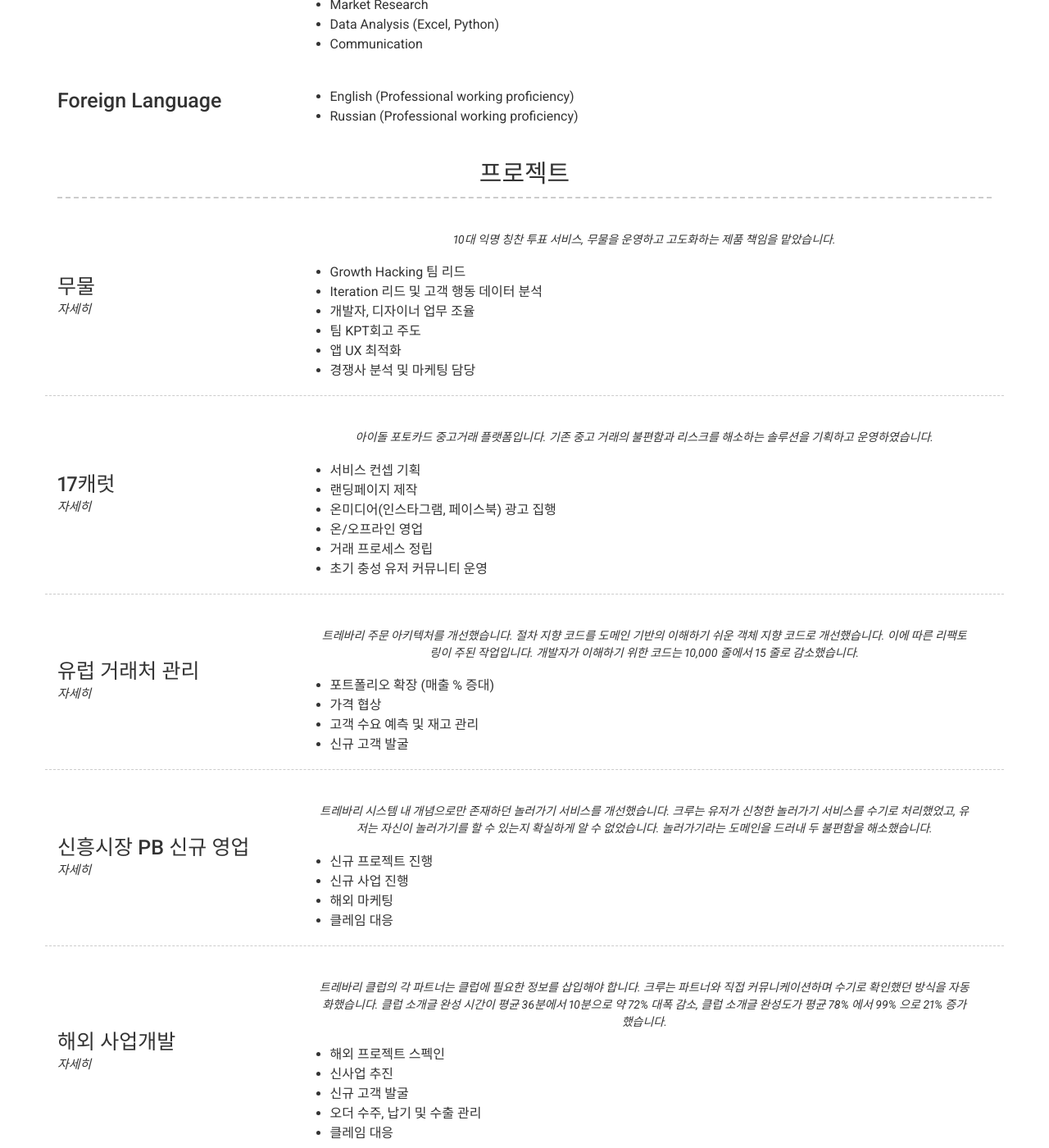
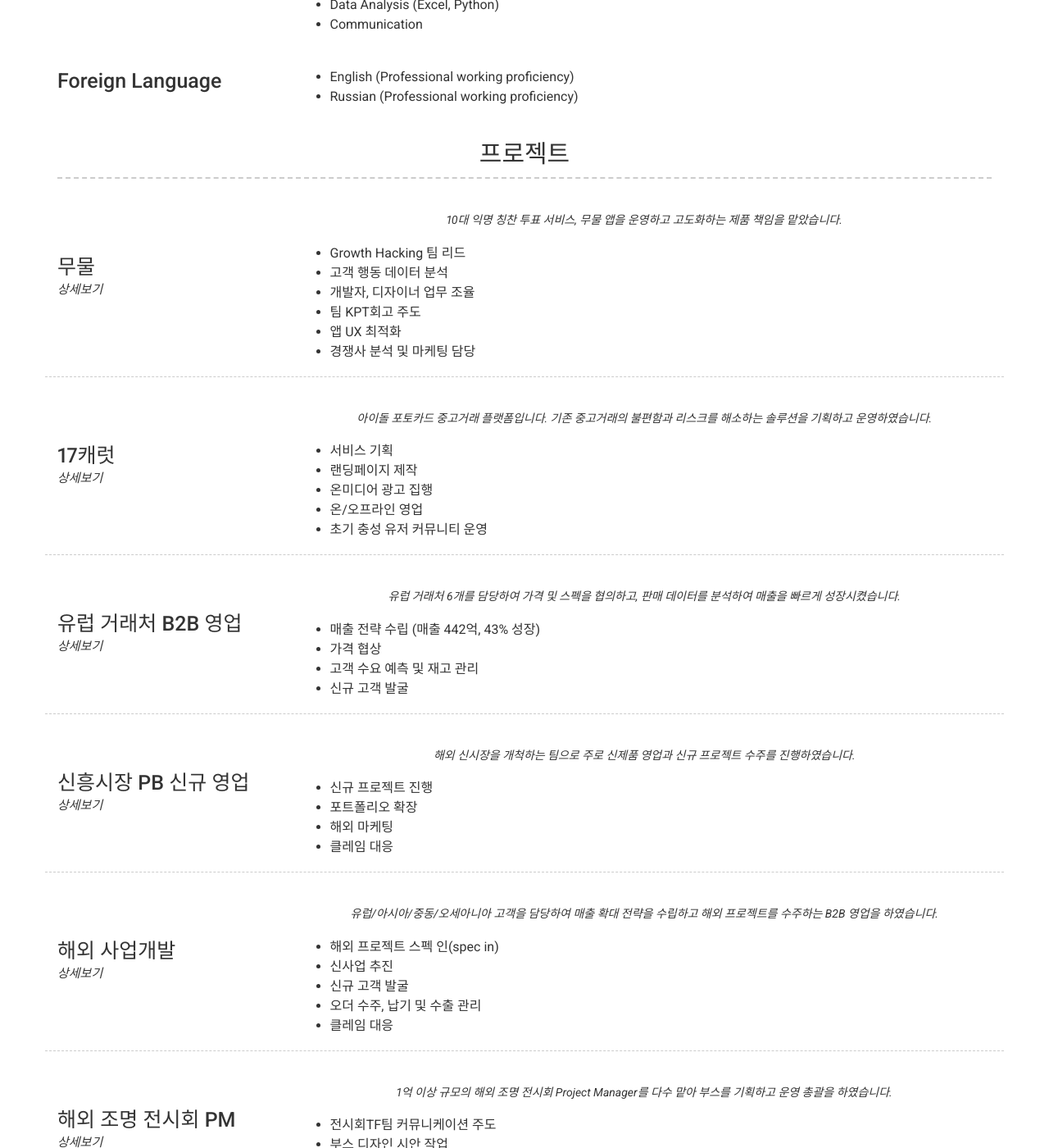
Before and after one commit to ZechariahJung/resume, a Jekyll site: the page built from index.md, in a window 1280 px wide and 1400 px high, scrolled down 1388 px. Shown: the whole window at 82% size. Built offline with Jekyll 4.4.1, drawn with Linux system fonts in a browser that asks for light colours; nearby versions of some CDN libraries; some of the changed text lies outside the part shown.

Commit message:
[원하는 메시지 ex - update config.yml]

```diff
--- a/_config.yml
+++ b/_config.yml
@@ -21,8 +21,8 @@ phone: 01064589955
 darkmode: false
 
 # Social links
-github_username:  currenjin
-instagram_username: phoca17carat
+#github_username:  currenjin
+#instagram_username: phoca17carat
 #twitter_username: jekyllrb
 #stackoverflow_username: "00000001"
 #dribbble_username: jekyll
@@ -52,15 +52,16 @@ instagram_username: phoca17carat
 
 # About Section
 # about_title: About Me (Use this to override about section title)
-about_profile_image: images/profile.jpeg
+about_profile_image: images/myprofile.jpeg
 about_content: |
-  "불멸에 이르는 길은 가치있는 삶을 사는 것이다" <br>
-  제품이 아닌 가치를 판매하는 B2B Sales Manager입니다. <br> 어떻게 하면 고객의 니즈를 발견하여 가치를 제안할 수 있을지 매번 고민하며, 성취감에서 오는 희열 때문에 <mark>월요병</mark>이 없습니다.
-  당연한 것에 WHY?를 던지고 빠른 실험과 회고로 시장을 테스트하며 데이터를 쌓는 것이 비즈니스에서 가장 중요하다고 생각합니다. 그리고 이를 위해 고객과 유관부서와 수 없이 소통합니다.
-  <br>제로투원을 경험하기 위해 스타트업을 공동 창업하여 Chief Product Officer로 일한 경험이 있습니다. 한계를 뛰어 넘으며 성장하는 <mark>스타트업 문화</mark>를 사랑합니다.
+  "불멸에 이르는 첫 걸음은 기억될만한 삶을 사는 것이다" <br><br>
+
+  제품이 아닌 <mark>가치</mark>를 판매하는 B2B Sales Manager입니다. 어떻게 하면 고객의 니즈를 발견하여 가치를 제안할 수 있을지 매번 고민하며, 성취감에서 오는 희열 때문에 <mark>월요병</mark>이 없습니다.
+  <br>당연한 것에 WHY?를 던지고 <mark>빠른 실험</mark>과 <mark>회고</mark>로 시장을 테스트하며 데이터를 쌓는 것이 비즈니스에서 가장 중요하다고 생각합니다. 그래서 고객과 유관부서와의 소통을 중요시합니다.
+  <br>제로투원을 경험하기 위해 공동창업하여 Chief Product Officer로 일했습니다. 한계를 뛰어 넘으며 성장하는 <mark>스타트업 문화</mark>를 사랑합니다.
 
 content:
-  - title: Career
+  - title: 경력
     layout: list
     content:
       - layout: left
@@ -71,14 +72,14 @@ content:
           준비-발사-조준으로 빠르게 검증하며 임팩트를 내는 실험 조직, 2023 예비창업패키지 최종 선정
         description: |
           - 프로덕트 개발 방향 및 운영 책임
-          - 10대 SNS,<mark>무물</mark>. 런칭. <mark>유저 850명</mark>, <mark>앱스토어 소셜 네트워킹 부문 174위</mark> [진행 프로젝트](https://zechariahjung.notion.site/10-SNS-1e0ee7b4e7114fa8bd7ba3d61dbf18ff?pvs=4)
-          - 중고거래 커머스, <mark>17캐럿</mark> 런칭. <mark>서비스 광고 CTR 12%</mark>, <mark>유저 140명 획득</mark> [진행 프로젝트](https://zechariahjung.notion.site/17-16b69e7cf1574bffb6f9e15b3bbcb539?pvs=4)
-          - 협업 팝업 스토어, <mark>Ca-Pop</mark> 기획.
+          - 10대 SNS,<mark>무물</mark>, 런칭. <mark>유저 850명</mark>, <mark>앱스토어 소셜 네트워킹 부문 174위</mark> [상세히](https://zechariahjung.notion.site/10-SNS-1e0ee7b4e7114fa8bd7ba3d61dbf18ff?pvs=4)
+          - 중고거래 커머스,<mark>17캐럿</mark>, 런칭. <mark>서비스 광고 CTR 12%</mark>, <mark>유저 140명 획득</mark> [상세히](https://zechariahjung.notion.site/17-16b69e7cf1574bffb6f9e15b3bbcb539?pvs=4)
+          - 협업 팝업 스토어,<mark>Ca-Pop</mark>, 기획
       - layout: left
         title: (주)녹수
         sub_title: B2B Overseas Sales Manager
         caption: 2020.07 ~ 2022.09
-        link: https://www.noxglobal.com/
+        #link: https://www.noxglobal.com/
         quote: >
           바닥재 국내 1위 유니콘 기업 (매출 4,400억, 영업이익 490억), 해외사업본부
         description: |
@@ -91,16 +92,15 @@ content:
         title: (주)필룩스
         sub_title: B2B Overseas Sales Manager
         caption: 2018.02 ~ 2020.06
-        link: http://www.feelux.com/korea/
+        #link: http://www.feelux.com/korea/
         quote: >
-          코스피 상장 조명 기업, 해외사업본부
+          코스피 상장 조명 기업, 조명해외사업본부
         description: |
           - <mark>B2B Sales & Operation</mark> [상세히](https://zechariahjung.notion.site/KH-Feelux-c19fe6b81f834824a4dd895fc97df42c?pvs=4)
           - 해외 프로젝트 공급 관리. <mark>Zara, Coach, Uniqlo, H&M, Sephora 등</mark>
           - <mark>1~2억 규모</mark>해외 전시회 기획/운영 총괄. 개발팀/디자인팀/생산팀/영업팀/에이전트 <mark>커뮤니케이션 주도</mark>.
           - 홍보 마케팅. <mark>영국 저명 잡지 광고 시안 제작</mark>
-
-  - title: Skill
+  - title: 스킬
     layout: list
     content:
       - layout: left
@@ -126,12 +126,12 @@ content:
         border: weak
         title: 무물
         link: https://www.notion.so/zechariahjung/10-SNS-1e0ee7b4e7114fa8bd7ba3d61dbf18ff?pvs=4#9ff05ea46e6640aab038717d04b2d640
-        link_text: 자세히
+        link_text: 상세보기
         quote: >
-          10대 익명 칭찬 투표 서비스, 무물을 운영하고 고도화하는 제품 책임을 맡았습니다.<br>
+          10대 익명 칭찬 투표 서비스, 무물 앱을 운영하고 고도화하는 제품 책임을 맡았습니다.<br>
         description: |
           - Growth Hacking 팀 리드
-          - Iteration 리드 및 고객 행동 데이터 분석
+          - 고객 행동 데이터 분석
           - 개발자, 디자이너 업무 조율
           - 팀 KPT회고 주도
           - 앱 UX 최적화
@@ -140,25 +140,24 @@ content:
         border: weak
         title: 17캐럿
         link: https://www.notion.so/zechariahjung/17-16b69e7cf1574bffb6f9e15b3bbcb539?pvs=4#b09f71bff8ed4205bbec7daa92d54e41
-        link_text: 자세히
+        link_text: 상세보기
         quote: >
-          아이돌 포토카드 중고거래 플랫폼입니다. 기존 중고 거래의 불편함과 리스크를 해소하는 솔루션을 기획하고 운영하였습니다.<br>
+          아이돌 포토카드 중고거래 플랫폼입니다. 기존 중고거래의 불편함과 리스크를 해소하는 솔루션을 기획하고 운영하였습니다.<br>
         description: |
-          - 서비스 컨셉 기획
+          - 서비스 기획
           - 랜딩페이지 제작
-          - 온미디어(인스타그램, 페이스북) 광고 집행
+          - 온미디어 광고 집행
           - 온/오프라인 영업
-          - 거래 프로세스 정립
           - 초기 충성 유저 커뮤니티 운영
       - layout: left
         border: weak
-        title: 유럽 거래처 관리
+        title: 유럽 거래처 B2B 영업
         link: https://www.notion.so/zechariahjung/NOX-3d1afb1338194dcabd63064e7e4e89b6?pvs=4#5bc6956c7e31471db2dfb98ef8b4a379
-        link_text: 자세히
+        link_text: 상세보기
         quote: >
-          트레바리 주문 아키텍처를 개선했습니다. 절차 지향 코드를 도메인 기반의 이해하기 쉬운 객체 지향 코드로 개선했습니다. 이에 따른 리팩토링이 주된 작업입니다. 개발자가 이해하기 위한 코드는 10,000 줄에서 15 줄로 감소했습니다.
+          유럽 거래처 6개를 담당하여 가격 및 스펙을 협의하고, 판매 데이터를 분석하여 매출을 빠르게 성장시켰습니다.
         description: |
-          - 포트폴리오 확장 (매출 % 증대)
+          - 매출 전략 수립 (매출 442억, 43% 성장)
           - 가격 협상
           - 고객 수요 예측 및 재고 관리
           - 신규 고객 발굴
@@ -166,34 +165,34 @@ content:
         border: weak
         title: 신흥시장 PB 신규 영업
         link: https://www.notion.so/zechariahjung/NOX-3d1afb1338194dcabd63064e7e4e89b6?pvs=4#54f9467eb0aa496fa1943e2eb03f19ec
-        link_text: 자세히
+        link_text: 상세보기
         quote: >
-          트레바리 시스템 내 개념으로만 존재하던 놀러가기 서비스를 개선했습니다. 크루는 유저가 신청한 놀러가기 서비스를 수기로 처리했었고, 유저는 자신이 놀러가기를 할 수 있는지 확실하게 알 수 없었습니다. 놀러가기라는 도메인을 드러내 두 불편함을 해소했습니다.
+          해외 신시장을 개척하는 팀으로 주로 신제품 영업과 신규 프로젝트 수주를 진행하였습니다.
         description: |
           - 신규 프로젝트 진행
-          - 신규 사업 진행
+          - 포트폴리오 확장
           - 해외 마케팅
           - 클레임 대응
       - layout: left
         border: weak
         title: 해외 사업개발
         link: https://www.notion.so/zechariahjung/KH-Feelux-c19fe6b81f834824a4dd895fc97df42c?pvs=4#817d8b10655547bfb651d20f7a4415cf
-        link_text: 자세히
+        link_text: 상세보기
         quote: >
-          트레바리 클럽의 각 파트너는 클럽에 필요한 정보를 삽입해야 합니다. 크루는 파트너와 직접 커뮤니케이션하며 수기로 확인했던 방식을 자동화했습니다. 클럽 소개글 완성 시간이 평균 36분에서 10분으로 약 72% 대폭 감소, 클럽 소개글 완성도가 평균 78% 에서 99% 으로 21% 증가했습니다.
+          유럽/아시아/중동/오세아니아 고객을 담당하여 매출 확대 전략을 수립하고 해외 프로젝트를 수주하는 B2B 영업을 하였습니다.
         description: |
-          - 해외 프로젝트 스펙인
+          - 해외 프로젝트 스펙 인(spec in)
           - 신사업 추진
           - 신규 고객 발굴
           - 오더 수주, 납기 및 수출 관리
           - 클레임 대응
       - layout: left
         border: weak
-        title: 해외 조명 전시회
+        title: 해외 조명 전시회 PM
         link: https://www.notion.so/zechariahjung/KH-Feelux-c19fe6b81f834824a4dd895fc97df42c?pvs=4#be157916d85e41139b7dc5d0016ae0f9
-        link_text: 자세히
+        link_text: 상세보기
         quote: >
-          전시회 부스 기획하고 운영 총괄을 하였습니다.
+          1억 이상 규모의 해외 조명 전시회 Project Manager를 다수 맡아 부스를 기획하고 운영 총괄을 하였습니다.
         description: |
           - 전시회TF팀 커뮤니케이션 주도
           - 부스 디자인 시안 작업
@@ -203,67 +202,13 @@ content:
         #border: weak
         title: 해외 마케팅
         link: https://www.notion.so/zechariahjung/KH-Feelux-c19fe6b81f834824a4dd895fc97df42c?pvs=4#7805fff5da1c4d33988f80ab969177d7
-        link_text: 자세히
+        link_text: 상세보기
         quote: >
-          트레바리 클럽 선택이 어려운 유저를 위해 질의응답을 통한 클럽 추천을 받습니다. 질의응답한 유저 중 85%가 클럽 미경험자입니다.
+          프로젝트 스펙을 주로 결정하는 specifier들을 위한 홍보 방법으로 광고를 제작하고 제품을 제안하였습니다.
         description: |
           - 영국 조명 잡지 광고
           - 현지화 프로모션
           - 제품 제안서 제작
-  - title: Experience
-    layout: list
-    content:
-      - layout: left
-        #border: weak
-        title: University Student Leaders Conference
-        caption: 2016.06 ~ 2016.07
-        link: https://www.notion.so/zechariahjung/ee190faf28e24328a9fe27aa37a12a22?pvs=4#f5b9fdd29a7e469aac4658ae7d8bb3ca
-        link_text: 자세히
-        quote: >
-           코리아해럴드, 부산광역시 공동주관 대학생 국제개발프로그램
-        description: |
-          - 대상 수상 (13개 참가팀)
-          - 인도 내 적정기술 적용방안 발표
-          - 인도(India) 주정부 청소년부 장관 미팅
-          - [관련 기사](https://www.dailytw.kr/news/articleView.html?idxno=14352)
-      - layout: left
-        #border: weak
-        title: 한국외대 국제지역대학원 학생회
-        caption: 2015.08 ~ 2016.12
-        link: https://www.notion.so/zechariahjung/ee190faf28e24328a9fe27aa37a12a22?pvs=4#c77929ea058a444e9412393793d6ea6b
-        link_text: 자세히
-        description: |
-          - 학생회 부회장 역임
-          - 동문회 기획 (참석율 3배 상승)
-          - 교육프로그램 운영
-          - 대학원생 복지 운영
-      - layout: left
-        #border: weak
-        title: 굿뉴스코 해외봉사단
-        caption: 2008.02 ~ 2008.12
-        link: https://www.notion.so/zechariahjung/ee190faf28e24328a9fe27aa37a12a22?pvs=4#2f0a8dca2be844c4855ba21c88b2fc04
-        link_text: 자세히
-        description: |
-          - 카자흐스탄 10개월 해외 봉사활동
-          - 민간외교, 문화교류, 사회봉사
-      - layout: left
-        #border: weak
-        title: 농촌진흥청 해외 인턴십
-        caption: 2014.03~ 2014.08
-        quote: >
-          우즈베키스탄에 파견되어 우즈베키스탄 농수산 자원부 연구소와 해외농업기술개발사업(KOPIA)를 진행하였습니다.
-        description: |
-          - 딸기 재배 기술 개발/보급 협력 사업 진행
-          - 러시아어 통역
-          - 농업 시장 조사
-      - layout: left
-        title: 한국외대 러시아연구소 연구원
-        caption: 2015.12~ 2016.08
-        description: |
-          - 러시아어 토론대회 총진행 (주한러시아대사관 공동주관)
-          - 러시아 자료 조사
-          - 월간 발행물 교정/편집
-
   - title: 학력
     layout: list
     content:
@@ -273,7 +218,8 @@ content:
         #quote: >
         #  AWS 클라우드 교육
         description: |
-          - 석사 학위
+          - 석사 졸업
+          - 전공: 경제학
           - 학점: 4.2/4.5
           - 졸업논문: The Analysis of Driving Forces for Sino-Russian Economic Cooperation in the Far East: focusing of Putin`s era
       - layout: left
@@ -291,7 +237,7 @@ content:
         title: IT 스타트업 스테이션
         caption: 2022.09 ~ 2022.12
         quote: >
-          멋쟁이 사자처럼, 12주(420시간) 오프라인 창업 교육 과정
+          멋쟁이사자처럼, 12주(420시간) 오프라인 창업 교육 과정
         description: |
           - 기초개발교육, 아이디어/팀빌딩, MVP제작, 유저테스트, 미래에셋 VC 멘토링, 데모데이
           - 본 과정 <mark>팀장</mark> 역임, 부동산 역매칭 서비스 런칭
@@ -310,25 +256,83 @@ content:
         description: |
           - Business English, Documentation Writing and Presentation, Project Management, Project Risk and Site Survey
           - 본 과정 <mark>우수상</mark>
+  - title: 대외활동/인턴
+    layout: list
+    content:
+      - layout: left
+        #border: weak
+        title: University Student Leaders Conference
+        caption: 2016.06 ~ 2016.07
+        link: https://www.notion.so/zechariahjung/ee190faf28e24328a9fe27aa37a12a22?pvs=4#f5b9fdd29a7e469aac4658ae7d8bb3ca
+        link_text: 상세보기
+        quote: >
+           코리아해럴드, 부산광역시 공동주관 대학생 국제개발프로그램 기획
+        description: |
+          - 1등 수상 (13개 참가팀)
+          - 인도 내 적정기술 적용방안 발표
+          - 인도(India) 주정부 청소년부 장관 미팅
+          - [관련 기사](https://www.dailytw.kr/news/articleView.html?idxno=14352)
+      - layout: left
+        #border: weak
+        title: 한국외대 국제지역대학원 학생회
+        caption: 2015.08 ~ 2016.12
+        link: https://www.notion.so/zechariahjung/ee190faf28e24328a9fe27aa37a12a22?pvs=4#c77929ea058a444e9412393793d6ea6b
+        link_text: 상세보기
+        description: |
+          - 학생회 부회장 역임
+          - 동문회 기획 (참석율 3배 상승)
+          - 교육프로그램 운영
+          - 대학원생 복지 운영
+      - layout: left
+        #border: weak
+        title: 굿뉴스코 해외봉사단
+        caption: 2008.02 ~ 2008.12
+        link: https://www.notion.so/zechariahjung/ee190faf28e24328a9fe27aa37a12a22?pvs=4#2f0a8dca2be844c4855ba21c88b2fc04
+        link_text: 상세보기
+        description: |
+          - 카자흐스탄 10개월 해외 봉사활동
+          - 민간외교, 문화교류, 사회봉사
+      - layout: left
+        title: 한국외대 러시아연구소  연구원
+        caption: 2015.12~ 2016.08
+        description: |
+          - 러시아어 토론대회 총진행 (주한러시아대사관 공동주관)
+          - 러시아 자료 조사
+          - 월간 발행물 교정/편집
+      - layout: left
+        #border: weak
+        title: 농촌진흥청 해외 인턴십
+        caption: 2014.03~ 2014.08
+        quote: >
+          우즈베키스탄에 파견되어 우즈베키스탄 농수산자원부 산하연구소와 해외농업기술개발사업(KOPIA)를 진행하였습니다.
+        description: |
+          - 딸기 재배 기술 개발/보급 협력 사업 진행
+          - 러시아어 통역
+          - 농업 시장 조사
 
   - title: A Few Keywords About Me
     layout: text
     content: |
       **도전**
       - "철이 철을 날카롭게 한다." 난제를 맞닥뜨려야 비로서 한계를 넘을 수 있기 때문에 안주하는 것을 항상 거부합니다.
-      - 그래서 항상 눈이 반짝거리고, 열정적입니다.
+      - 그래서 어려운 일을 도맡으며 열정이 넘칩니다.
 
       **배움**
-      - 창의성은 연관 없는 것들을 결합할 때 생긴다고 생각합니다. 그래서 질문하고, 배우고, 수집합니다.
+      - 아웃풋은 인풋량에 따라 결정되며, 창의성은 연관없어 보이는 것들을 결합할 때 생깁니다. 그래서 다양한 분야에 관심을 갖고, 질문하고, 배우고, 수집합니다.
       - 무엇이든 읽는 것을 좋아해 올해 90권을 완독했습니다. [2023년 독서리스트](https://zechariahjung.notion.site/zechariahjung/2023-7de9ac7bcf484fe0ac9281494cd16d29)
 
-      **집요함**
+      **집요**
       - 업무에 있어서 설득하든지 설득당하든지 명확하게 정하는 것을 선호합니다. 그래서 치열하게 논의하고 그 과정에서 성장합니다.
-      - 그래서 사소한 것도 쉽게 넘어가지 않습니다.
+      - 매너리즘을 경계하며 사소한 것도 쉽게 넘어가지 않습니다.
+
+      **실험**
+      - 무엇이든 실험하고 데이터를 쌓는 실험 정신이 있습니다.
+      - 개인적으로는 시간/에너지 관리법을 위해 다양한 테스트를 하고, 업무에서도 가설 테스트를 합니다.
+      - 실험이 실패할 경우도 많지만, 실패를 바탕으로 더 좋은 가설을 세우려고 합니다.
 
       **운동**
       - 몸이 힘들면 상황과 쉽게 타협하기 때문에 풋살, 수영, 웨이트 등 체력관리를 열심히 합니다.
-      - 그래서 에너지가 넘칩니다.
+      - 그리고 자기 통제력이 높습니다.
 
 # Footer
 footer_show_references: true
```
Also changed, not shown: 1 other file.
